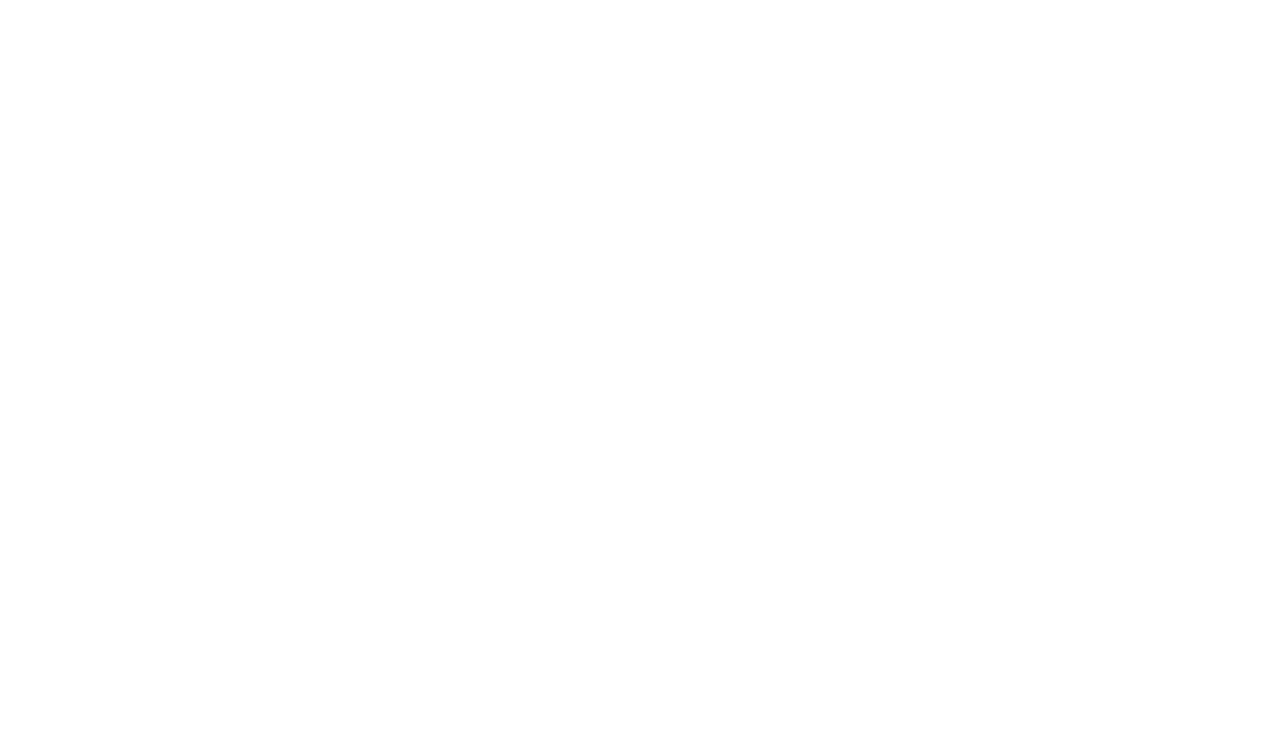
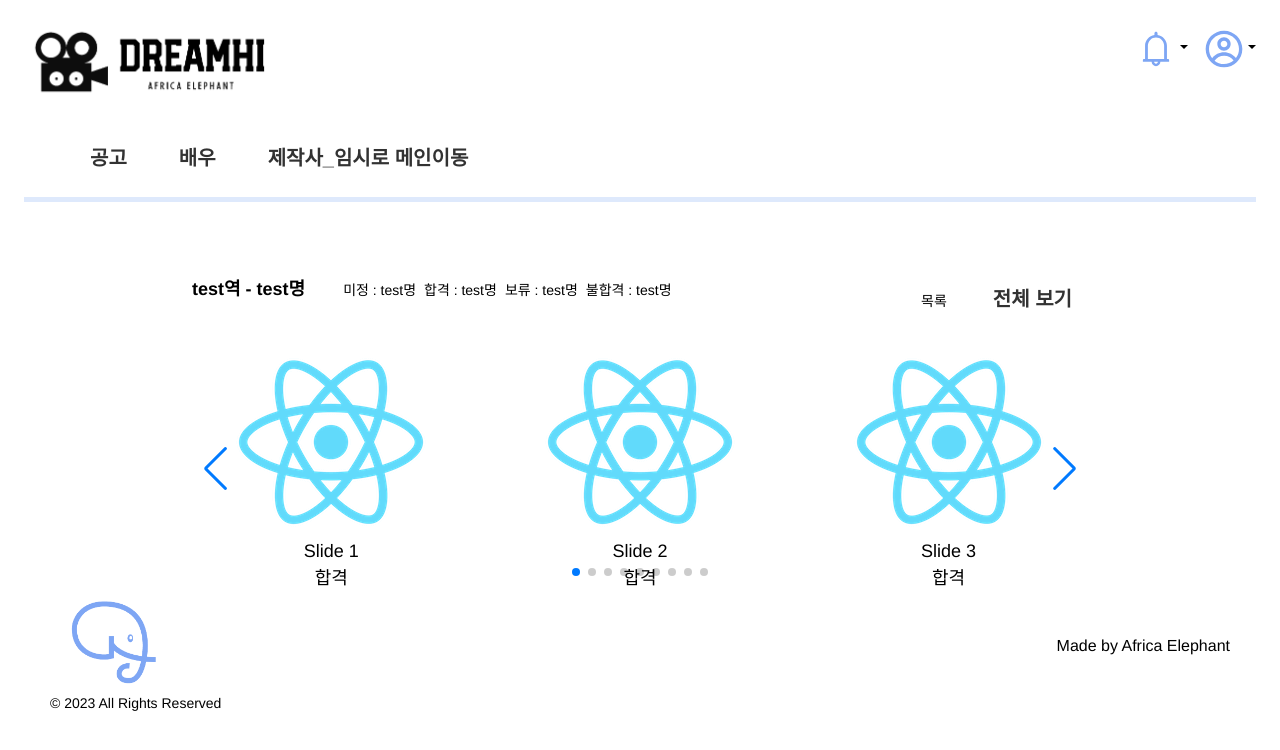
Before and after one commit to ludwings0330/dreamHi, a React (Create React App) app in the folder front/: page /casting in a window 1280 px wide. Before the commit this address had no page. Shown: the top 750 px of the page. Built offline with nearby package versions, Linux system fonts and the light colour scheme.

Commit message:
:sparkles: Feat: 캐스팅 페이지 라우터 추가

```diff
--- a/front/package.json
+++ b/front/package.json
@@ -32,6 +32,7 @@
     "slick-carousel": "^1.8.1",
     "styled-components": "^5.3.6",
     "styled-reset": "^4.4.5",
+    "swiper": "^8.4.7",
     "web-vitals": "^2.1.4"
   },
   "scripts": {
--- a/front/src/App.js
+++ b/front/src/App.js
@@ -1,5 +1,5 @@
-import React from "react";
-import { Outlet, Route, Routes } from "react-router-dom";
+import React from 'react';
+import { Route, Routes } from 'react-router-dom';
 import AppHeader from './components/Common/AppHeader';
 import AppFooter from './components/Common/AppFooter';
 import AppMain from './pages/AppMain';
@@ -8,6 +8,8 @@
 import AnnouncementWrite from './components/Announcement/AnnouncementWrite';
 import AnnouncementDetail from './components/Announcement/AnnouncementDetail';
 import AnnouncementPage from './pages/AnnouncementPage';
+import AppCasting from './pages/AppCasting';
+import CastingDetail from './components/Casting/CastingDetail';
 
 
 
@@ -34,6 +36,9 @@
           <Route path="/announcement/list" element={<AnnouncementList />} />
           <Route path="/announcement/write" element={<AnnouncementWrite />} />
           <Route path="/announcement/:announcementId" element={<AnnouncementDetail />} />
+          <Route path="/casting" element={<AppCasting />} />
+          <Route path="/casting/detail" element={<CastingDetail />} />
+
 
 
 
--- a/front/src/components/Casting/CastingRow.js
+++ b/front/src/components/Casting/CastingRow.js
@@ -9,8 +9,11 @@
 
 // modules
 import { Pagination, Keyboard, Navigation } from "swiper";
+import Button from '../Common/Button';
+import { useNavigate } from 'react-router-dom';
 
 function CastingRow(props) {
+  const navigate = useNavigate()
   // const dummydata = [
   //   {
   //     castingName: '학생',
@@ -64,7 +67,12 @@
         </div>
         <div className="casting-right">
           <span>목록</span>
-          <span>전체보기 ∨</span>
+          <Button
+            title="전체 보기"
+            onClick={() => {
+              navigate("/casting/detail")
+            }}
+          />
         </div>
       </div>
       <div className="casting-swiper">
--- a/front/src/pages/AppCasting.js
+++ b/front/src/pages/AppCasting.js
@@ -0,0 +1,23 @@
+import React from 'react';
+import CastingTitle from '../components/Casting/CastingTitle';
+import CastingRow from '../components/Casting/CastingRow';
+import CastingDetail from '../components/Casting/CastingDetail';
+import AppHeader from '../components/Common/AppHeader';
+import AppFooter from '../components/Common/AppFooter';
+
+const MyComponent = () => {
+  return (
+    <div>
+
+      <AppHeader />
+
+      <CastingRow />
+
+      <AppFooter />
+
+
+    </div>
+  );
+};
+
+export default MyComponent;
```
Also changed, not shown: 1 other file (tests, documents, lock files or other folders).
